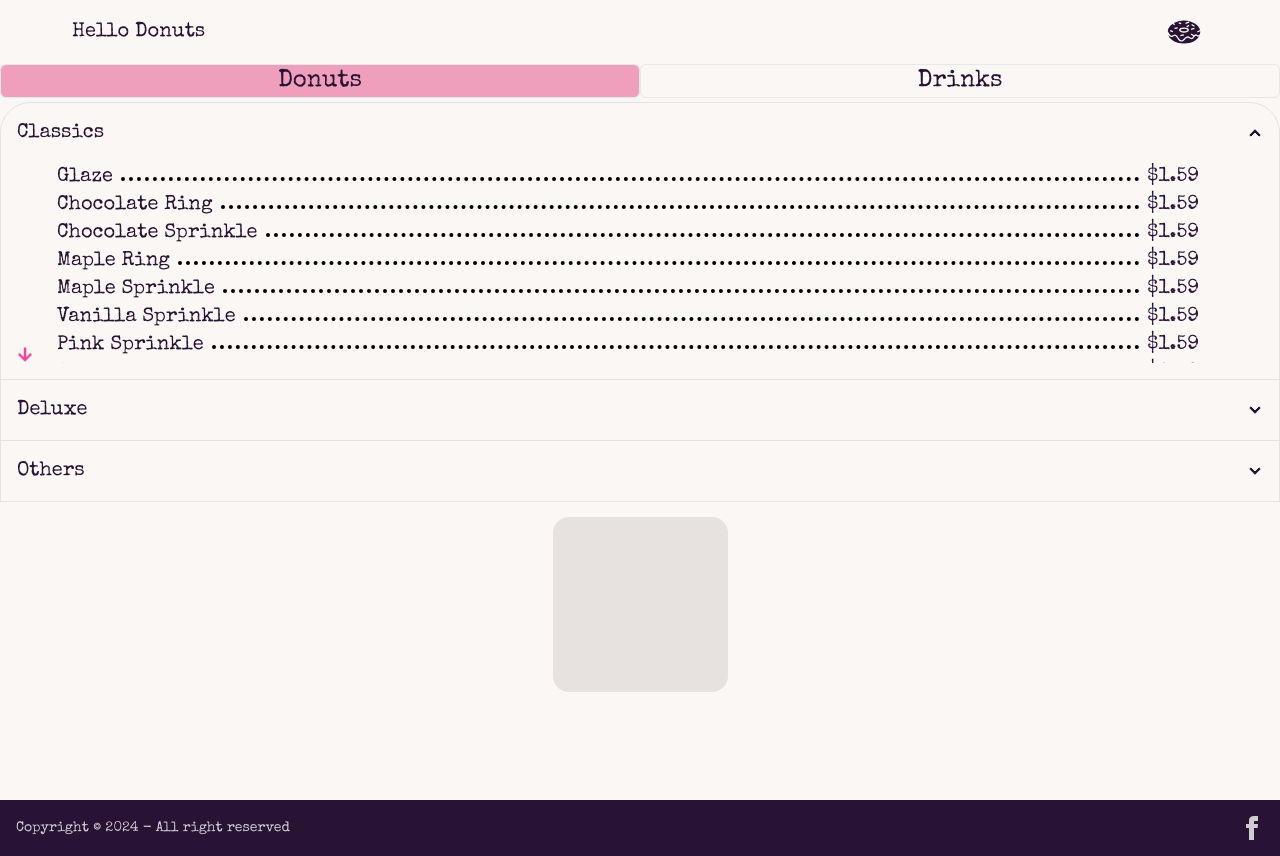
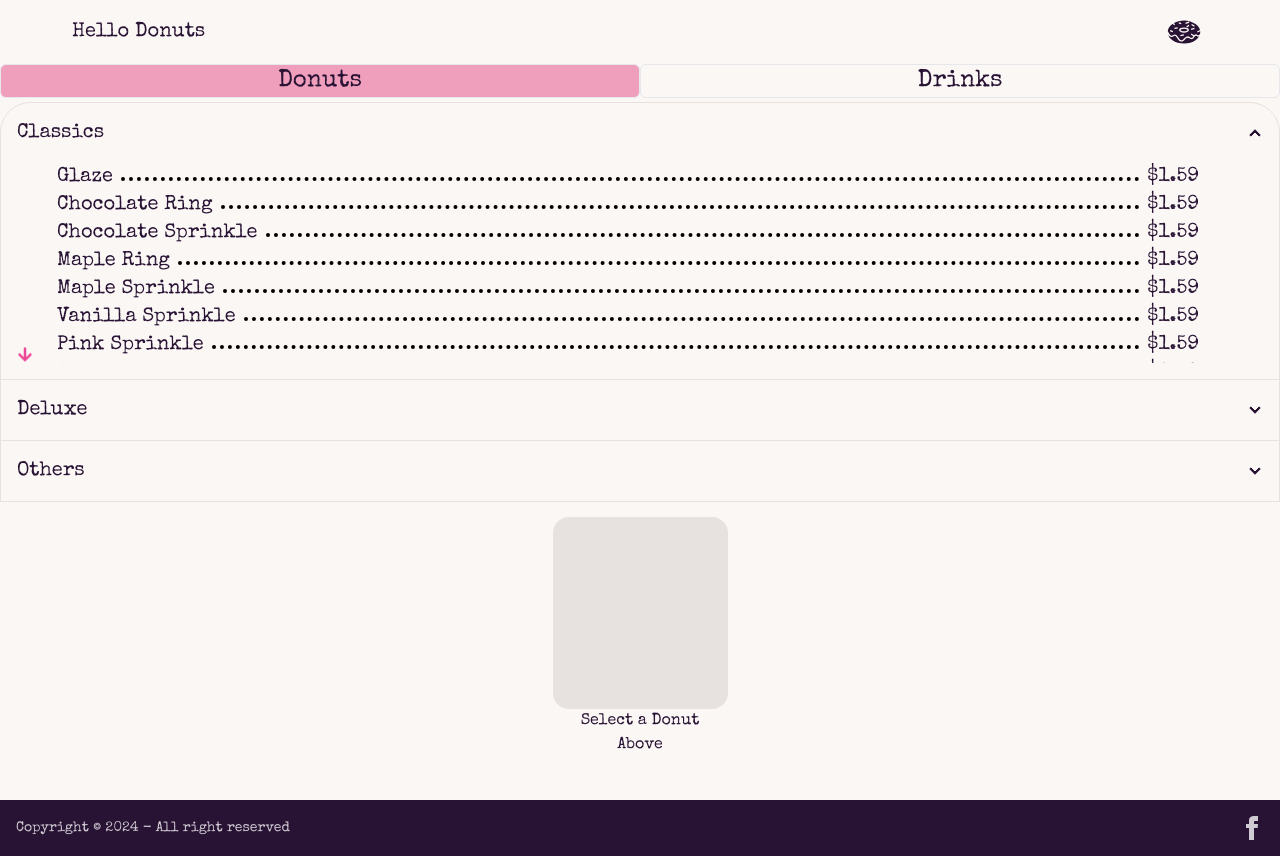
Before and after one commit to Shawn2776/donuts, a Next.js app: page /donuts in a window 1280 px wide. Built offline with nearby package versions, Linux system fonts and the light colour scheme.

Commit message:
added speed insights

```diff
--- a/app/layout.js
+++ b/app/layout.js
@@ -3,6 +3,7 @@ import "./globals.css";
 import Navbar from "@/components/Navbar";
 import Footer from "@/components/Footer";
 import RightMenu from "@/components/RightMenu";
+import { SpeedInsights } from "@vercel/speed-insights/next";
 
 const special = Special_Elite({
   subsets: ["latin"],
@@ -20,7 +21,10 @@ export const metadata = {
 export default function RootLayout({ children }) {
   return (
     <html lang="en" data-theme="cupcake">
-      <body className={`${special.className}`}>{children}</body>
+      <body className={`${special.className}`}>
+        {children}
+        <SpeedInsights />
+      </body>
     </html>
   );
 }
--- a/components/Accordion.jsx
+++ b/components/Accordion.jsx
@@ -7,13 +7,13 @@ import { FaArrowDown, FaArrowUp } from "react-icons/fa";
 const Accordion = ({ accordionInfo }) => {
   const [isChecked, setIsChecked] = useState(1);
   const [image, setImage] = useState(null);
+  const [isLoaded, setIsLoaded] = useState(false);
 
   const [scrollPosition, setScrollPosition] = useState({
     classic: 0,
     deluxe: 0,
     other: 0,
   });
-  const [isLoaded, setIsLoaded] = useState(false);
 
   useEffect(() => {
     setIsLoaded(true);
@@ -215,7 +215,11 @@ const Accordion = ({ accordionInfo }) => {
       </div>
       <div className="flex justify-center pt-4">
         {image === null ? (
-          <div className="skeleton w-[175px] h-[175px]"></div>
+          <div className="skeleton w-[175px] h-[175px] flex justify-center text-center pt-[15%]">
+            Select a Donut
+            <br />
+            Above
+          </div>
         ) : (
           <Image
             src={image}
--- a/package.json
+++ b/package.json
@@ -9,6 +9,7 @@
     "lint": "next lint"
   },
   "dependencies": {
+    "@vercel/speed-insights": "^1.0.8",
     "framer-motion": "^11.0.2",
     "next": "14.1.0",
     "react": "^18",
```
Also changed, not shown: 1 other file (tests, documents, lock files or other folders).
